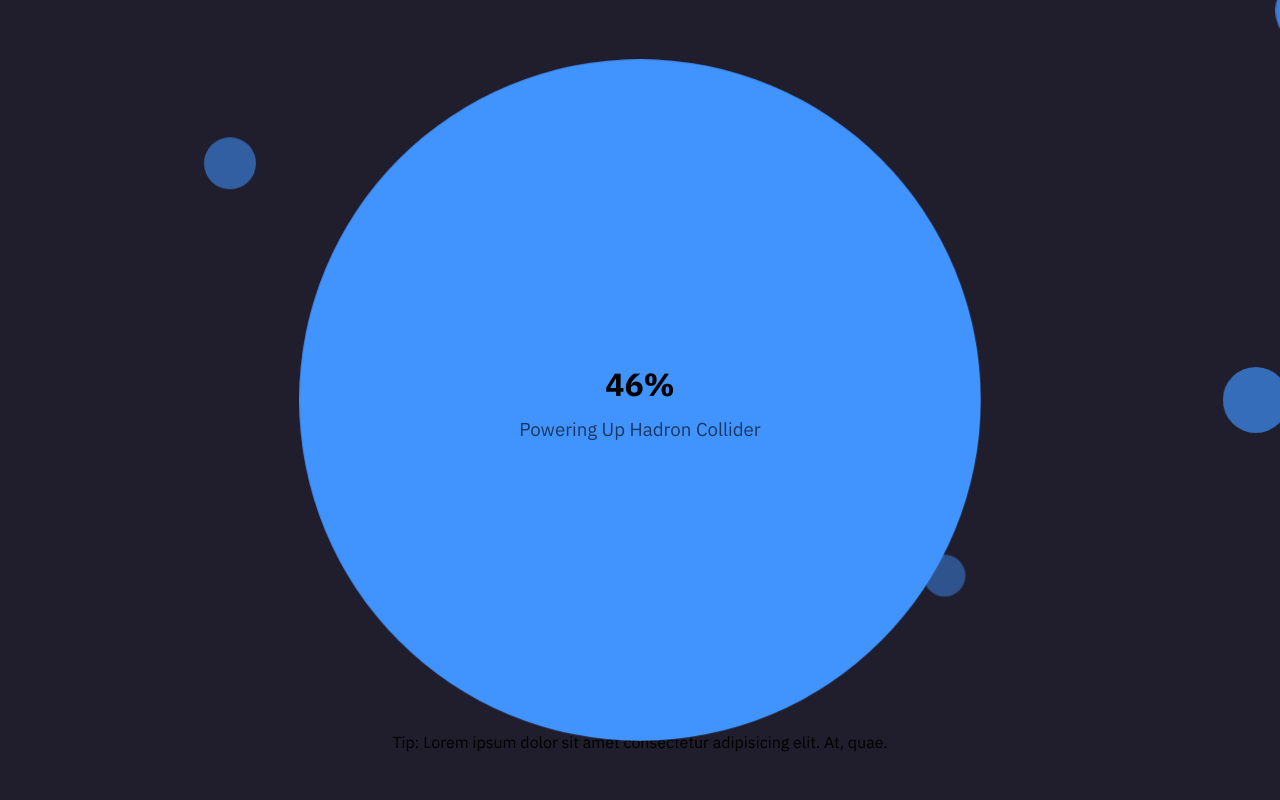
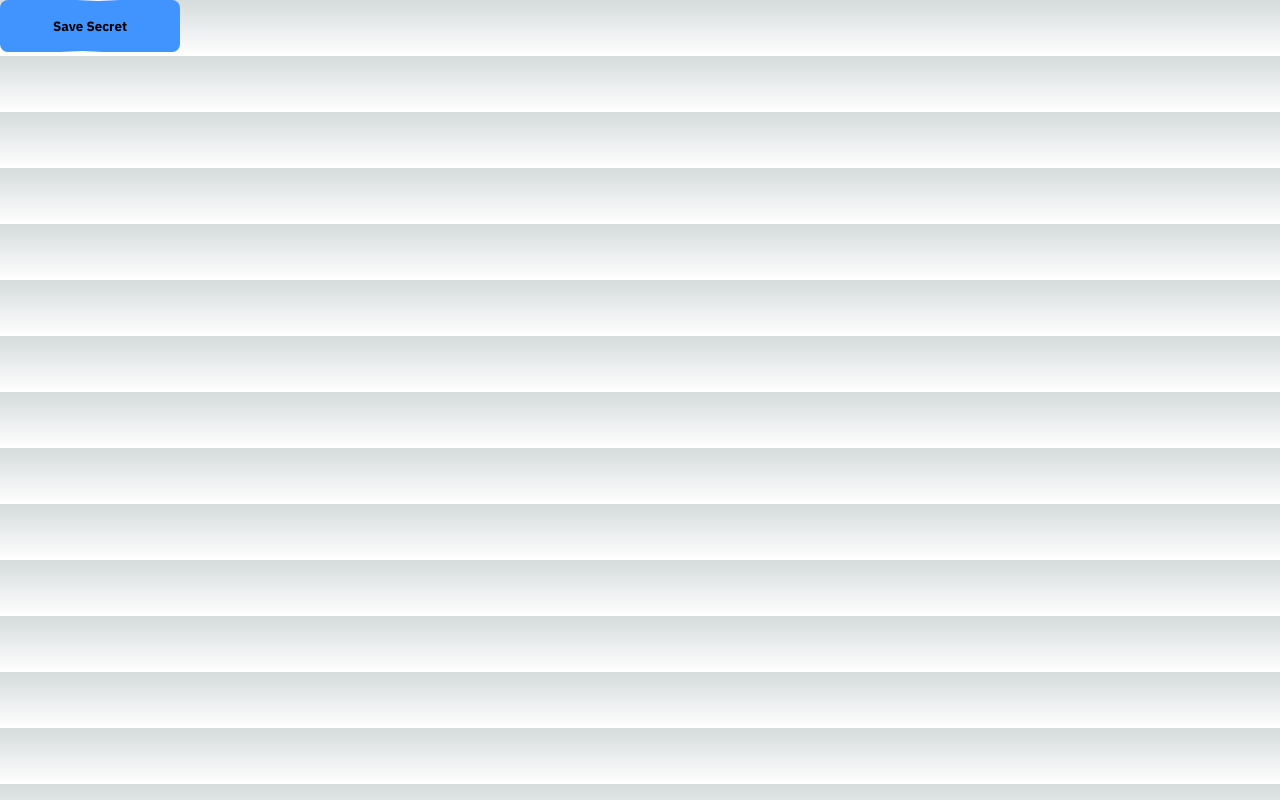
Before and after one commit to metalboyrick/cool-anim, a Next.js app: page / in a window 1280 px wide. Built offline with nearby package versions, Linux system fonts and the light colour scheme.

Commit message:
feat: add glitter button

```diff
--- a/src/components/MainSection/MainSection.tsx
+++ b/src/components/MainSection/MainSection.tsx
@@ -1,7 +1,17 @@
+import ActionButton from "./components/ActionButton";
 import * as sty from "./MainSection.styles";
 
 function MainSection() {
-  return <div />;
+  return (
+    <div>
+      <ActionButton
+        onClick={() => {
+          console.log("Secret saved");
+        }}
+        text={"Save Secret"}
+      />
+    </div>
+  );
 }
 
 export default MainSection;
--- /dev/null
+++ b/src/components/MainSection/components/ActionButton/ActionButton.styles.ts
@@ -0,0 +1,58 @@
+import { colors } from "@/config/theme";
+import { css } from "@emotion/react";
+
+export const container = css`
+  width: 180px;
+  background-color: transparent;
+  border: none;
+`;
+
+export const border = css`
+  position: relative;
+  overflow: hidden;
+
+  &::before {
+    content: "";
+    @keyframes buttonGlitter {
+      0% {
+        transform: rotate(0deg);
+      }
+
+      100% {
+        transform: rotate(360deg);
+      }
+    }
+
+    background-image: linear-gradient(
+      0deg,
+      rgba(65, 147, 254, 1) 0%,
+      rgba(65, 147, 254, 1) 40%,
+      rgba(255, 255, 255, 1) 50%,
+      rgba(65, 147, 254, 1) 60%,
+      rgba(65, 147, 254, 1) 100%
+    );
+
+    animation-name: buttonGlitter;
+    animation-duration: 10000ms;
+    animation-timing-function: linear;
+    animation-iteration-count: infinite;
+    animation-delay: 0ms;
+
+    position: absolute;
+    width: 400%;
+    height: 400%;
+    top: -150%;
+    left: -150%;
+    z-index: -1;
+  }
+
+  padding: 1px;
+  border-radius: 0.5rem;
+`;
+
+export const inner = css`
+  background-color: ${colors.blue.medium};
+  padding: 1rem 0;
+  border-radius: 0.5rem;
+  font-weight: bold;
+`;
--- /dev/null
+++ b/src/components/MainSection/components/ActionButton/ActionButton.tsx
@@ -0,0 +1,14 @@
+import * as sty from "./ActionButton.styles";
+import { ActionButtonProps } from "./ActionButton.types";
+
+function ActionButton({ onClick, text }: ActionButtonProps) {
+  return (
+    <button onClick={onClick} css={sty.container}>
+      <div css={sty.border}>
+        <div css={sty.inner}>{text}</div>
+      </div>
+    </button>
+  );
+}
+
+export default ActionButton;
--- /dev/null
+++ b/src/components/MainSection/components/ActionButton/ActionButton.types.ts
@@ -0,0 +1,4 @@
+export type ActionButtonProps = {
+  onClick: () => void;
+  text: string;
+};
--- /dev/null
+++ b/src/components/MainSection/components/ActionButton/index.tsx
@@ -0,0 +1,2 @@
+export * from "./ActionButton";
+export { default } from "./ActionButton";
--- a/src/pages/index.tsx
+++ b/src/pages/index.tsx
@@ -1,5 +1,7 @@
 import Head from "next/head";
+
 import LoadingSection from "@/components/LoadingSection";
+import MainSection from "@/components/MainSection";
 
 export default function Home() {
   return (
@@ -11,7 +13,7 @@ export default function Home() {
         <link rel="icon" href="/favicon.ico" />
       </Head>
       <main>
-        <LoadingSection />
+        <MainSection />
       </main>
     </>
   );
--- a/src/styles/globals.css
+++ b/src/styles/globals.css
@@ -79,13 +79,14 @@
   box-sizing: border-box;
   padding: 0;
   margin: 0;
+    font-family: 'IBM Plex Sans', sans-serif;
 }
 
 html,
 body {
   max-width: 100vw;
   overflow-x: hidden;
-  font-family: 'IBM Plex Sans', sans-serif;
+
 }
 
 body {
```
